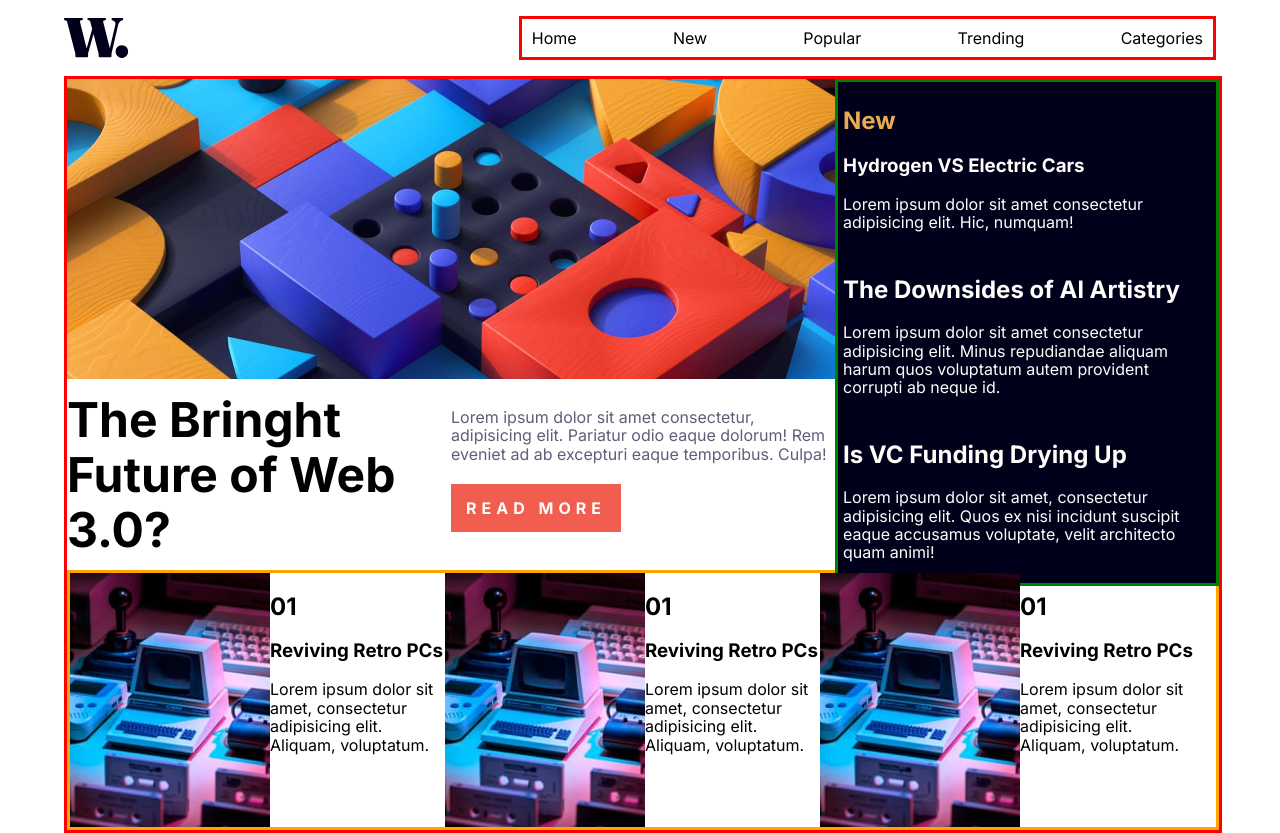
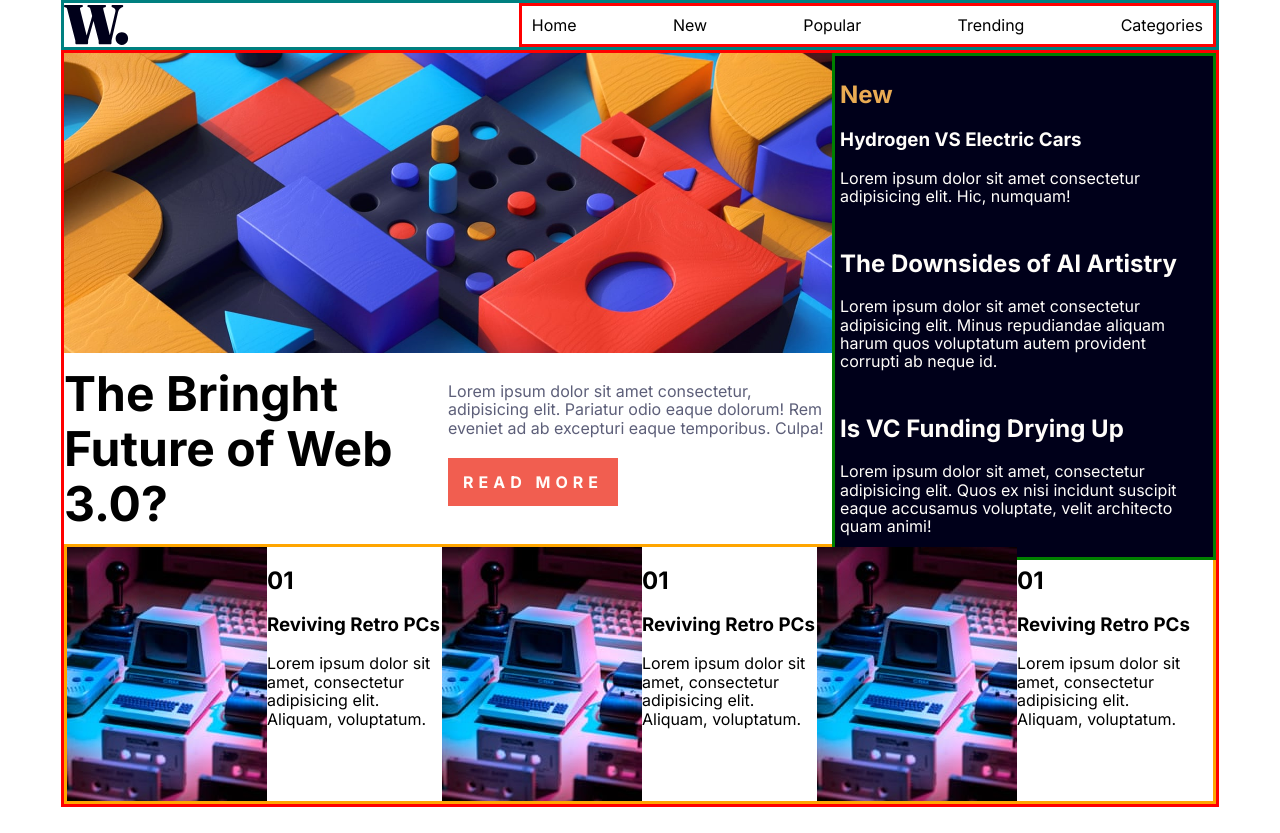
Before and after one commit to carlosGabrielCarreno/news-homepage-main, a React (Vite) app: page / in a window 1280 px wide. After the commit the page ends 807 px from the top, so only its background shows below. Built offline with nearby package versions, Linux system fonts and the light colour scheme.

Commit message:
add some changes

```diff
--- a/src/App-styled.js
+++ b/src/App-styled.js
@@ -2,7 +2,7 @@ import styled from "styled-components";
 
 export const ContainerApp = styled.div`
   border: solid blueviole;
-  width: 90%;
+  width: 100%;
 
   //height: 100vh;
   margin: 0 auto;
--- a/src/Components/Main/Main.jsx
+++ b/src/Components/Main/Main.jsx
@@ -4,7 +4,8 @@ import { Hero } from "../Hero/Hero";
 
 const MainContainer = styled.main`
   border: solid red;
-  width: 100%;
+  width: 90%;
+  margin: 0 auto;
   height: 50%;
 `;
 
--- a/src/Components/Navbar/Navbar.jsx
+++ b/src/Components/Navbar/Navbar.jsx
@@ -9,6 +9,7 @@ import { Context } from "../Context/Context";
 const DropdownMenu = styled.ul`
   display: ${({ isOpen }) => (isOpen ? "block" : "none")};
   position: absolute;
+  z-index: 12;
   top: 100%;
   right: 0;
   width: 65%;
@@ -52,9 +53,13 @@ const ContainerNavbar = styled.nav`
   flex-grow: 1;
   position: relative;
   height: 15%;
+  z-index: 8;
   //padding: 0 30px;
   //border: solid;
-  margin: 1rem 0;
+  border: solid teal;
+  width: 90%;
+  //width: ${({ isOpen }) => (isOpen ? "100%" : "90%")};
+  margin: 0 auto;
   & .options {
     font-size: 18px;
     width: 60%;
@@ -77,8 +82,9 @@ const Overlay = styled.div`
   position: absolute;
   top: 0;
   left: 0;
-  width: 35%;
-  height: 100vh;
+  border: solid greenyellow;
+  width: 100vw;
+  height: 300vh;
   opacity: ${({ isOpen }) => (isOpen ? "1" : "0")};
   background-color: rgba(0, 0, 0, 0.4);
   z-index: 10;
--- a/src/index.css
+++ b/src/index.css
@@ -23,6 +23,7 @@ html {
 
 body {
   margin: 0;
+  padding: 0;
 }
 
 /**
```
